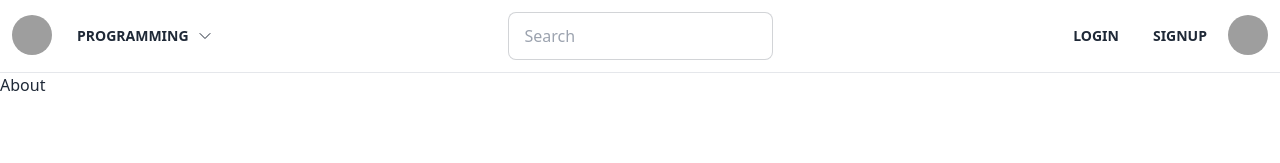
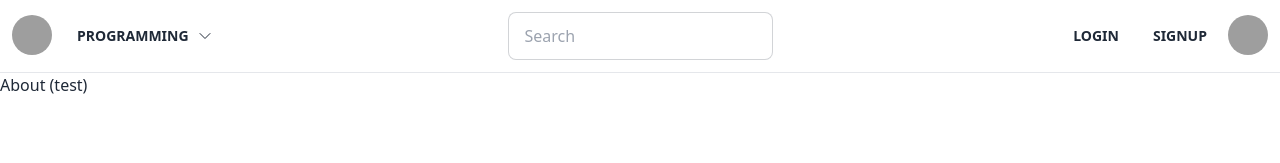
Before and after one commit to ewm-projects/erudity, a React (Vite) app in the folder frontend/: page /about in a window 1280 px wide. Shown: the top 163 px of the page. Built offline with nearby package versions, Linux system fonts and the light colour scheme; grey boxes are pictures that could not be loaded.

Commit message:
Placeholder for testing changes

```diff
--- a/frontend/src/pages/About.jsx
+++ b/frontend/src/pages/About.jsx
@@ -1,7 +1,7 @@
 const AboutPage = () => {
   return (
     <>
-      <h1>About</h1>
+      <h1>About (test) </h1>
     </>
   );
 };
```
